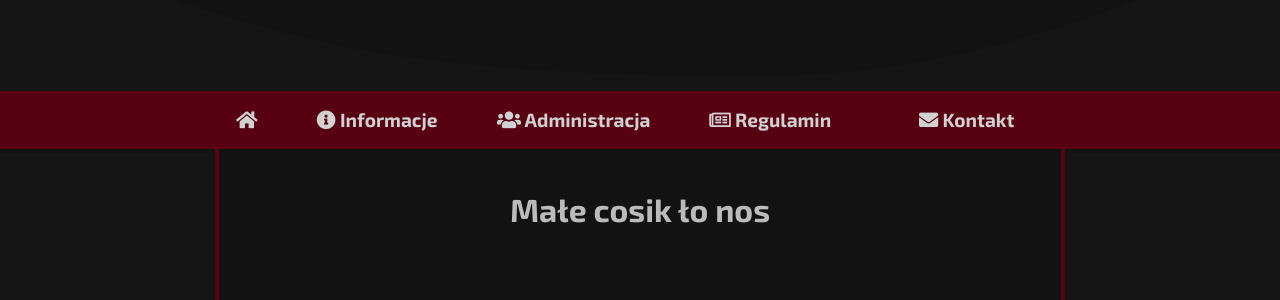
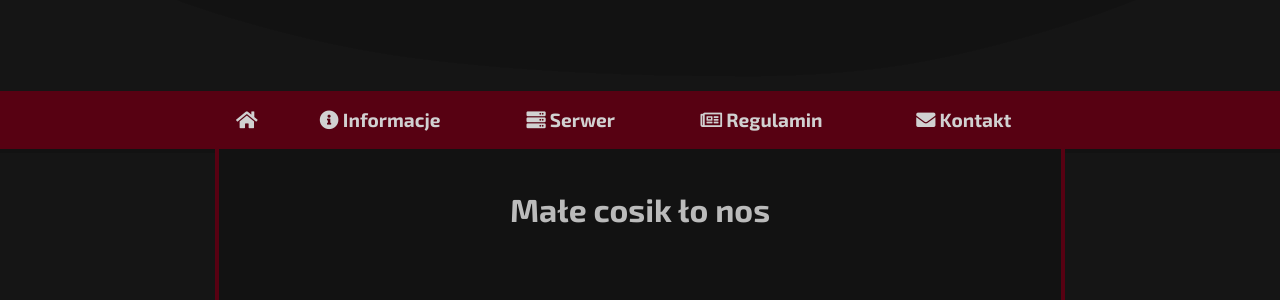
Before and after one commit to scooredmars/strona, a Jekyll site: the page built from pages/index.html, in a window 1280 px wide. Shown: the part 145-445 px from the top of the page. Built offline with Jekyll 4.4.1, drawn with Linux system fonts in a browser that asks for light colours; nearby versions of some CDN libraries.

Commit message:
Navbar dropdown item functionality

```diff
--- a/_includes/navbar.html
+++ b/_includes/navbar.html
@@ -26,9 +26,16 @@
 				<a href="/informacje/" class="item">
 					<span><i class="fas fa-info-circle"></i> Informacje</span>
 				</a>
-				<a href="/czlonkowie-administracji/" class="item">
-					<span><i class="fas fa-users"></i> Administracja</span>
-				</a>
+				<div class="dropdown">
+					<a class="item">
+						<span><i class="fas fa-server"></i> Serwer</span>
+					</a>
+					<div class="inner">
+						<a href="/czlonkowie-administracji/" class="item">
+							<span><i class="fas fa-users"></i> Administracja</span>
+						</a>
+					</div>
+				</div>
 				<a href="/regulamin/" class="item">
 					<span><i class="far fa-newspaper"></i> Regulamin</span>
 				</a>
--- a/_sass/navbar.scss
+++ b/_sass/navbar.scss
@@ -1,19 +1,23 @@
 $nav_linked_border: 4px;
+
 .linked {
   position: absolute;
   top: 0px;
   left: 0px;
   width: 100%;
   height: 0px;
+
   .aligner {
     text-align: right;
   }
+
   .links {
     float: right;
     display: block;
     box-sizing: border-box;
     text-align: right;
     height: 236px;
+
     a {
       z-index: 1;
       position: -webkit-sticky;
@@ -29,6 +33,7 @@
       margin-bottom: .8em;
       text-decoration: none;
     }
+
     a:hover {
       color: #fff; // border-color: $red_2;
       background-color: $red_2;
@@ -62,10 +67,12 @@
 
 .logo {
   display: inline-block;
+
   img:first-child {
     width: 236px;
     margin-left: -236px;
   }
+
   img {
     display: block;
     max-width: 921px;
@@ -74,10 +81,12 @@
     width: 100%;
     object-fit: none;
   }
+
   img:last-of-type {
     width: 236px;
     margin-right: -236px;
   }
+
   .clear {
     clear: both;
   }
@@ -86,24 +95,31 @@
 /* Navbar related stuff */
 
 $nav-bottom-border: 4px;
+
 .navbar {
   background-color: $red_1;
   border-bottom: $nav-bottom-border solid $dark_0;
+
   .aligner {
     display: flex;
     flex-wrap: wrap;
     justify-content: space-between;
   }
+
   .left .item {
     padding: .9em 1.1em;
+    color: #d1d1d1;
   }
+
   .right {
     flex: 1;
   }
+
   .left,
   .right {
     display: flex;
   }
+
   .item {
     flex: 1;
     color: #d1d1d1;
@@ -120,6 +136,39 @@
     text-decoration: none;
     justify-content: center;
   }
+
+  .dropdown {
+    flex: 1;
+    position: relative;
+    display: flex;
+    flex-wrap: wrap;
+    flex-direction: row;
+
+    .inner {
+      top: 100%;
+      left: 0;
+      min-width: 100%;
+
+      position: absolute;
+      transition: max-height .3s ease-in-out;
+      max-height: 0px;
+      overflow: hidden;
+
+      background-color: $red_0;
+
+      .item {
+        font-size: 1em;
+      }
+    }
+
+  }
+
+  .dropdown:hover {
+    .inner {
+      max-height: 1000px;
+    }
+  }
+
   .item:hover {
     color: #ffffff;
     background-color: $red_2;
@@ -129,15 +178,18 @@
 
 @media screen and (max-width: 450px) {
   .logo {
+
     img:first-child,
     img:last-of-type {
       display: none;
     }
+
     img {
       height: 55vw;
       object-fit: cover;
     }
   }
+
   header .center {
     margin-top: -15vw !important;
     height: 55vw;
@@ -148,10 +200,12 @@
   header .center {
     margin-top: -60px;
   }
+
   .navbar {
     .left {
       display: none;
     }
+
     .right {
       flex-wrap: wrap;
     }
```
